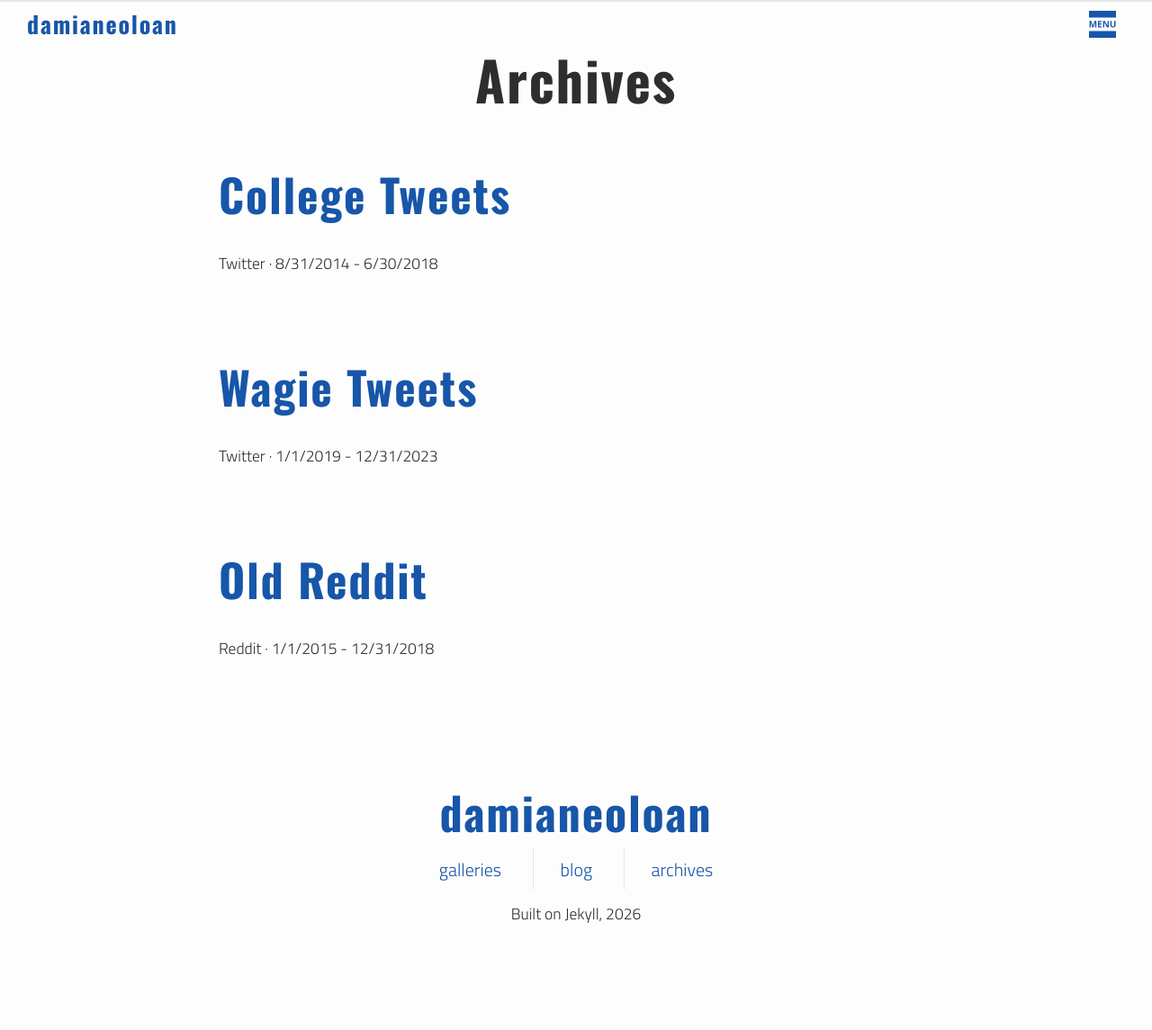
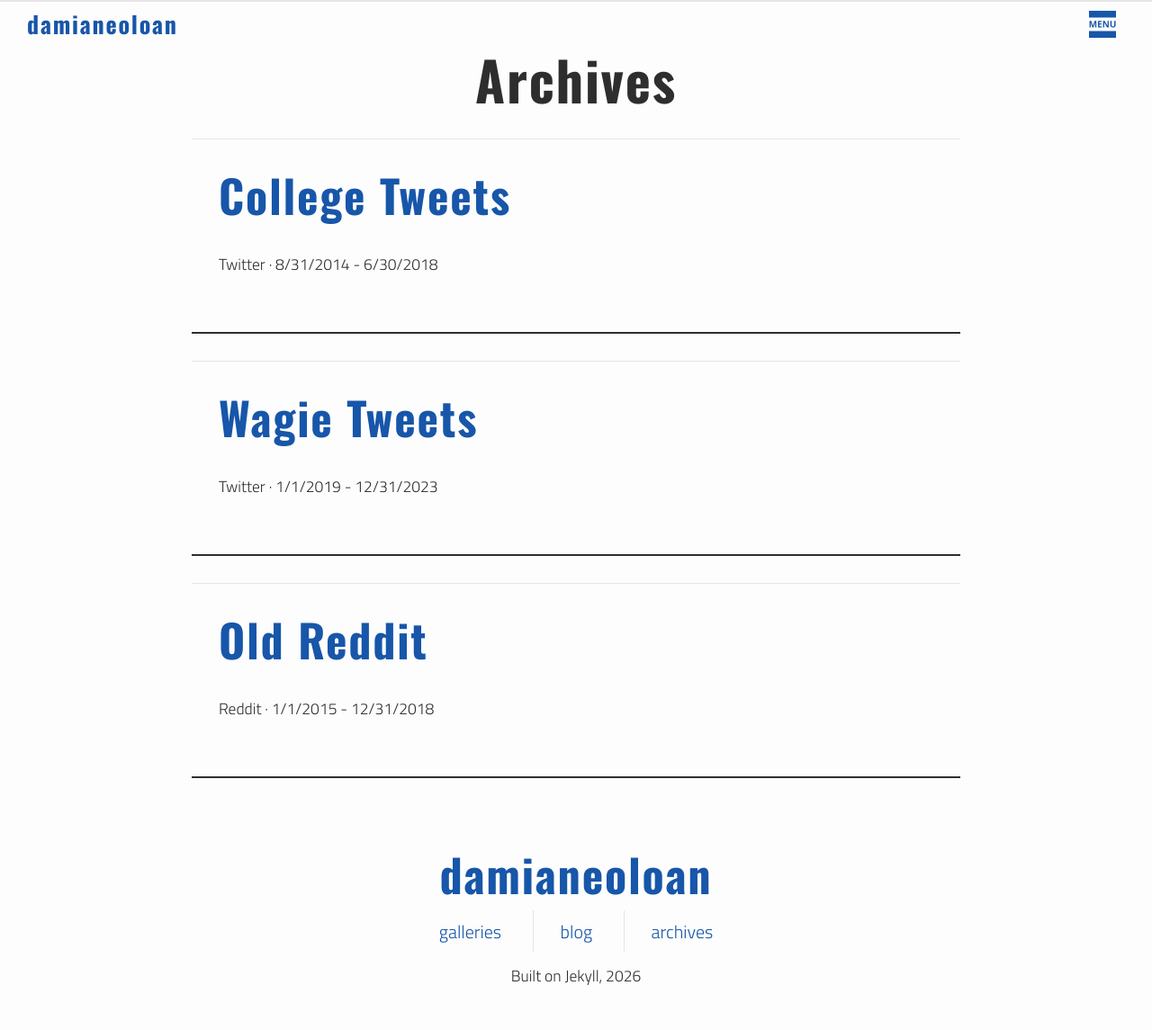
Before and after one commit to damianeoloan/damianeoloan.github.io, a Jekyll site: the page built from pages/archives-index.html, in a window 1280 px wide. Shown: the whole page at 90% size. Built offline with Jekyll 4.4.1, drawn with Linux system fonts in a browser that asks for light colours; before the commit the page ends 1076 px from its top, so only the background shows below that.

Commit message:
w/ Claude: Give the index lists the same card treatment as article.tweet
The blog, gallery and archive lists take the border pair already used by
the archive's article.tweet and, in spirit, by the style guide's table:

    border-top: 1px solid $grey-color;
    border-bottom: 2px solid $dark-grey;

They also take margin-bottom: var(--spacing-unit). That separation is not
decoration - it replaces something lost earlier. Each item used to get its
own background colour from li:nth-of-type(3n+1/2/0), and that colour change
was what delimited one item from the next. With every card white the items
ran flush, and the borders met as a single 3px rule. Using the custom
property rather than a literal means the gap tightens with everything else
on smaller screens: measured 30px at 1100px and 15px at 375px.

The three rules are also scoped to direct children now. As descendant
selectors they matched any nested list inside an item - verified by
injecting an <ol class="timeline"> into a blog index item, whose <li> came
back with the 1px/2px borders and a 30px margin. Nothing on the site
currently nests a list there, but post-item.html renders post excerpts, so
a post whose excerpt contained a list would have picked it up. Note the
pre-existing padding and position: relative had the same reach.

After the change the same probe comes back with 0px borders, 0 margin and
0 padding, while all 14 real items across the three lists keep 1px/2px,
30px margin and 30px padding.

Co-Authored-By: Claude Opus 5 <noreply@anthropic.com>

```diff
--- a/_sass/_layout.scss
+++ b/_sass/_layout.scss
@@ -283,9 +283,17 @@ h1.post-title {
    @include media-query($on-desktop) { width: 66.66666666%; }
    @include media-query($on-tablet) { width: 70%; }
    @include media-query($on-mobile) { width: 90%; }
-   li {
+   > li {
      position: relative;
      text-align: left;
+     /* Same rule the archive's article.tweet and the style guide's table
+        use: a light hairline above, a heavier dark rule below. */
+     border-top: 1px solid $grey-color;
+     border-bottom: 2px solid $dark-grey;
+     /* Separation these lists did not need while the li:nth-of-type stripes
+        gave each item its own background colour. With every card white they
+        ran flush together, and the two borders met as one 3px rule. */
+     margin-bottom: var(--spacing-unit);
      padding: var(--spacing-unit);
      @include media-query($on-mobile) { padding: calc(var(--spacing-unit) / 3); }
      time.post-item-date {
@@ -474,9 +482,17 @@ ul.gallery-index {
   @include media-query($on-desktop) { width: 66.66666666%; }
   @include media-query($on-tablet) { width: 70%; }
   @include media-query($on-mobile) { width: 90%; }
-  li {
+  > li {
     position: relative;
     text-align: left;
+    /* Same rule the archive's article.tweet and the style guide's table
+       use: a light hairline above, a heavier dark rule below. */
+    border-top: 1px solid $grey-color;
+    border-bottom: 2px solid $dark-grey;
+    /* Separation these lists did not need while the li:nth-of-type stripes
+       gave each item its own background colour. With every card white they
+       ran flush together, and the two borders met as one 3px rule. */
+    margin-bottom: var(--spacing-unit);
     padding: var(--spacing-unit);
     @include media-query($on-mobile) { padding: calc(var(--spacing-unit) / 3); }
 
@@ -507,9 +523,17 @@ ul.archive-index {
   @include media-query($on-desktop) { width: 66.66666666%; }
   @include media-query($on-tablet) { width: 70%; }
   @include media-query($on-mobile) { width: 90%; }
-  li {
+  > li {
     position: relative;
     text-align: left;
+    /* Same rule the archive's article.tweet and the style guide's table
+       use: a light hairline above, a heavier dark rule below. */
+    border-top: 1px solid $grey-color;
+    border-bottom: 2px solid $dark-grey;
+    /* Separation these lists did not need while the li:nth-of-type stripes
+       gave each item its own background colour. With every card white they
+       ran flush together, and the two borders met as one 3px rule. */
+    margin-bottom: var(--spacing-unit);
     padding: var(--spacing-unit);
     @include media-query($on-mobile) { padding: calc(var(--spacing-unit) / 3); }
 
```
